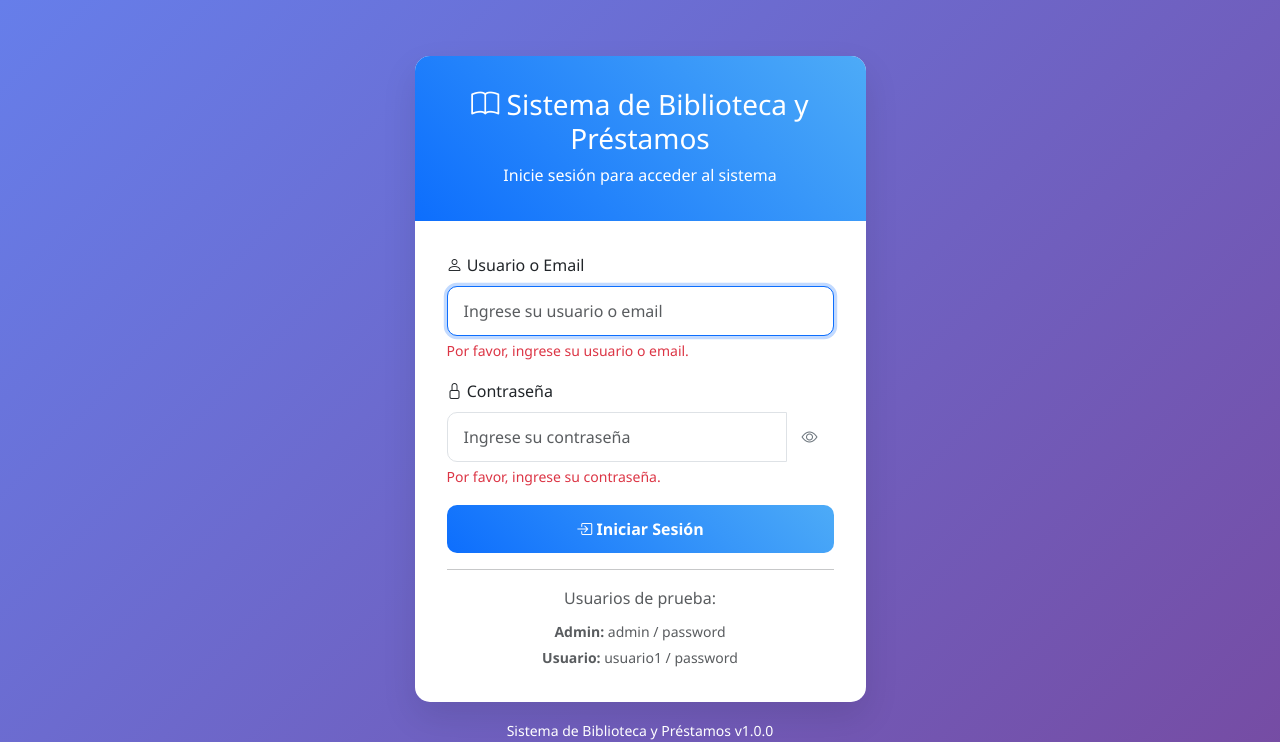
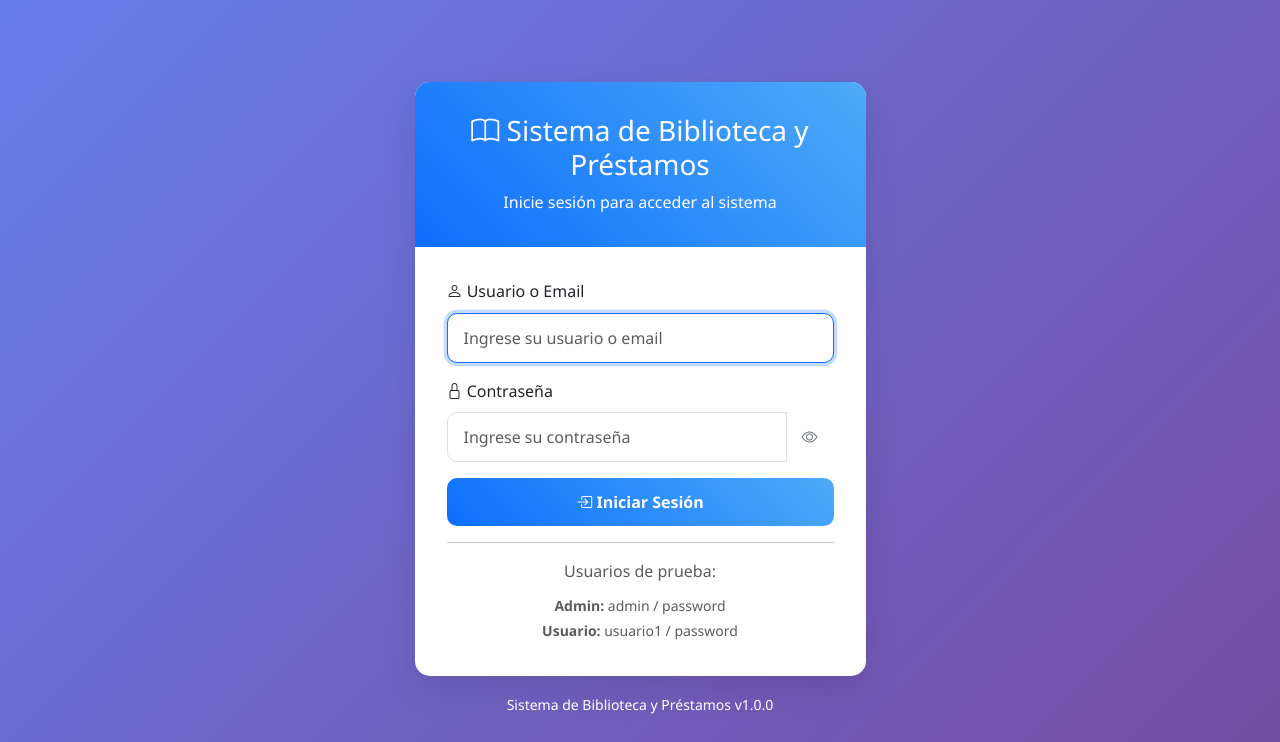
Before and after one commit to ivanmolinadev/biblioteca, a PHP site: page /biblioteca/login.php in a window 1280 px wide. Shown: the top 742 px of the page. Run offline with PHP 8.4, Linux system fonts and the light colour scheme.

Commit message:
fix: Eliminar mensajes de validación siempre visibles en login
- Removidos los divs con clase 'invalid-feedback' que se mostraban permanentemente
- El formulario ahora se ve más limpio sin mensajes de error innecesarios
- La validación HTML5 nativa sigue funcionando correctamente

```diff
--- a/public/login.php
+++ b/public/login.php
@@ -177,9 +177,6 @@ $page_title = 'Iniciar Sesión';
                                        value="<?= htmlspecialchars($_POST['username'] ?? '') ?>"
                                        placeholder="Ingrese su usuario o email"
                                        required>
-                                <div class="invalid-feedback">
-                                    Por favor, ingrese su usuario o email.
-                                </div>
                             </div>
 
                             <div class="mb-3">
@@ -200,9 +197,6 @@ $page_title = 'Iniciar Sesión';
                                             title="Mostrar/Ocultar contraseña">
                                         <i class="bi bi-eye"></i>
                                     </button>
-                                </div>
-                                <div class="invalid-feedback">
-                                    Por favor, ingrese su contraseña.
                                 </div>
                             </div>
 
```
